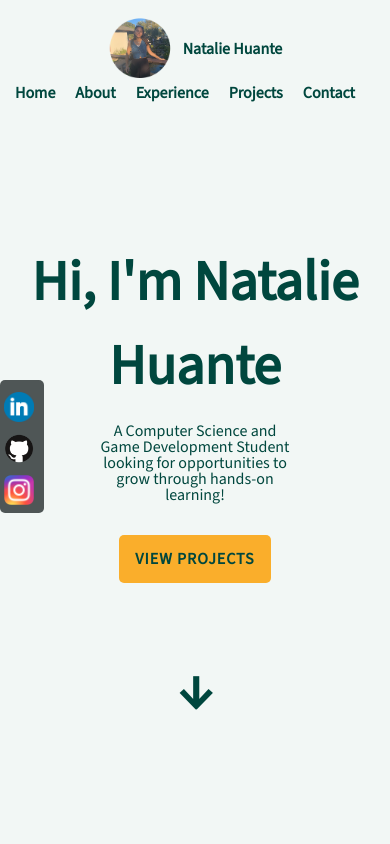
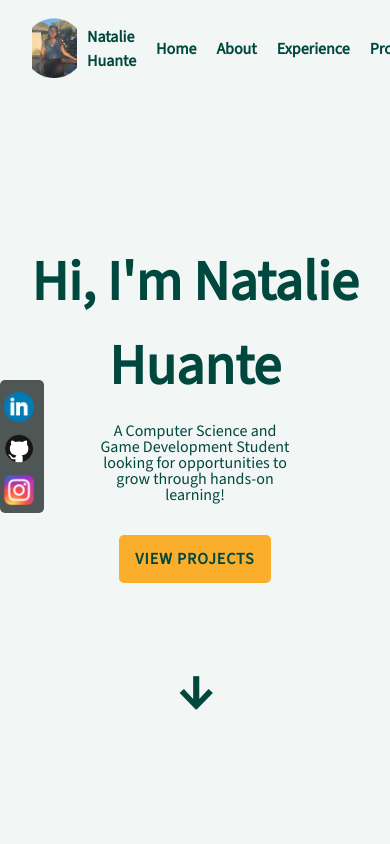
Before and after one commit to nhuante/interactiveResume, a plain HTML site: page index.html in a window 390 px wide. Shown: the top 844 px of the page. Drawn offline with nearby package versions, Linux system fonts and the light colour scheme.

Commit message:
modifying for mobile screens

```diff
--- a/script.js
+++ b/script.js
@@ -31,7 +31,7 @@ document.addEventListener("DOMContentLoaded", function () {
 
 
 window.addEventListener('scroll', function() {
-    var header_logo_container = document.querySelector('.header_logo_container');
+    var header_logo_container = document.querySelector('.header_logo_text');
     var scrollPosition = window.pageYOffset || document.documentElement.scrollTop;
 
     if (window.innerWidth < 500) { // Check screen width
--- a/style.css
+++ b/style.css
@@ -78,7 +78,7 @@ p, h1, h2, h3, h4, h5, h6 {
 
 @media (max-width: 500px) {
     .header_content {
-        flex-direction: column;
+        /* flex-direction: column; */
         justify-content: flex-start;
     }
 
```
